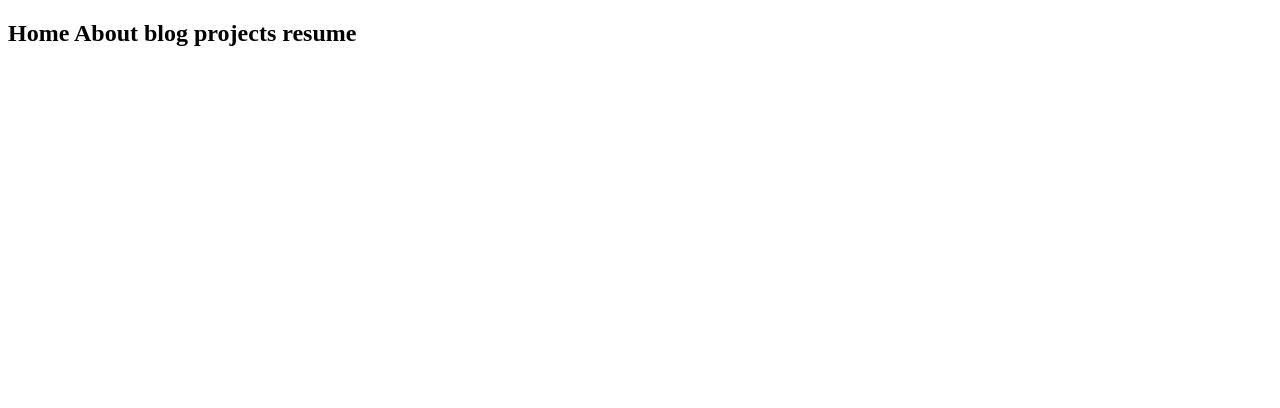
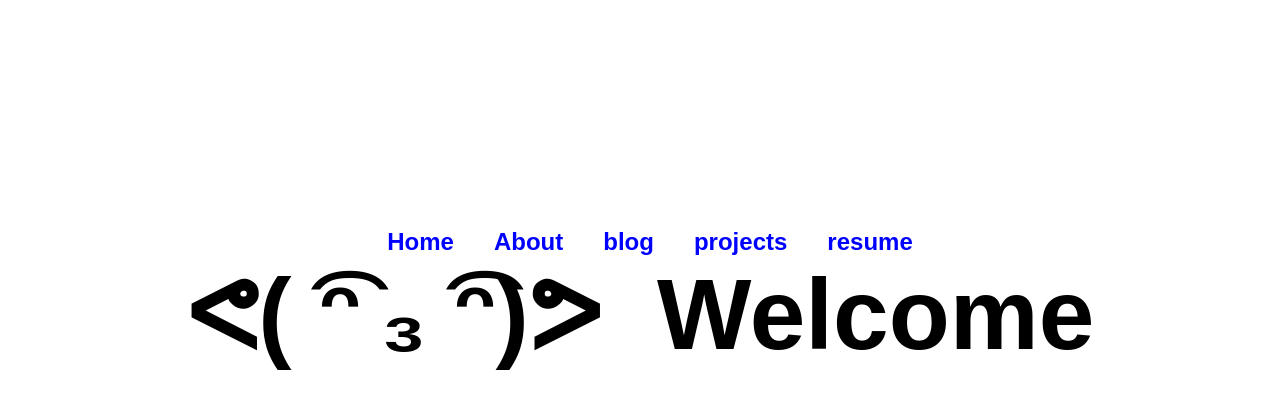
Before and after one commit to NotStonee/mywebsite, a plain HTML site: page index.html in a window 1280 px wide. Drawn offline with Linux system fonts and the light colour scheme.

Commit message:
finished home page and added links

```diff
--- a/index.html
+++ b/index.html
@@ -3,13 +3,13 @@
 
 <head>
   <meta charset="utf-8">
-  <meta name="viewport" content="width=device-width">
-  <title>replit</title>
-  <link href="style.css" rel="stylesheet" type="text/css" />
+  <title>Home</title>
+  <link href="style.css" rel="stylesheet"/>
 </head>
 
 <body>
-  <h2>Home About blog projects resume</h2>
+  <h2 class='links'><a href='index.html'>Home</a>&nbsp;&nbsp;&nbsp;<a href='about.html'>About</a>&nbsp;&nbsp;&nbsp;<a href='blog.html'>blog</a>&nbsp;&nbsp;&nbsp;<a href='projects.html'>projects</a>&nbsp;&nbsp;&nbsp;<a href='resume.html'>resume</a></h2>
+  <h1>ᕙ( ͡ᵔ ₃ ͡ᵔ)ᕗ &nbsp;Welcome</h1>
 
 </body>
 
--- a/style.css
+++ b/style.css
@@ -1,4 +1,43 @@
-html, body {
-  height: 100%;
-  width: 100%;
+body {
+  font-family:Sans-serif;
 }
+.links {
+  text-align:center;
+  margin:0px;
+  position:relative;
+  top:220px;
+}
+h1 {
+  font-size:100px;
+  text-align:center;
+  position:relative;
+  top:220px;
+  margin:0px;
+}
+a {
+  bottom:40%;
+  margin-left:20px;
+}
+a:link {
+  color: blue;
+  background-color: transparent;
+  text-decoration: none;
+}
+
+a:visited {
+  color: blue;
+  background-color: transparent;
+  text-decoration: none;
+}
+
+a:hover {
+  color: darkblue;
+  background-color: transparent;
+  text-decoration: none;
+}
+
+a:active {
+  color: blue;
+  background-color: transparent;
+  text-decoration: none;
+}
```
Also changed, not shown: about.html (added), blog.html (added), projects.html (added), resume.html (added).
